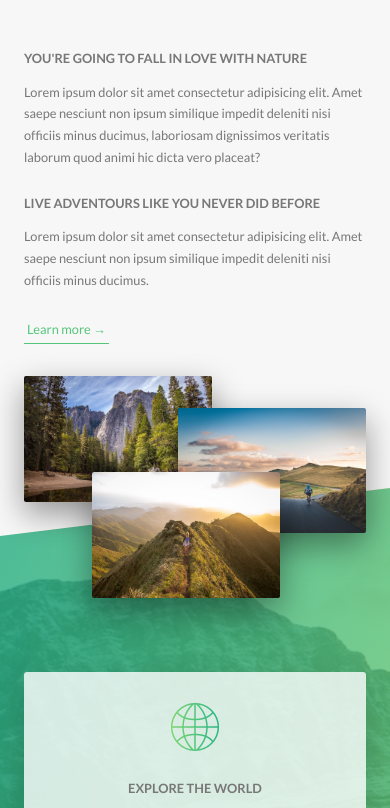
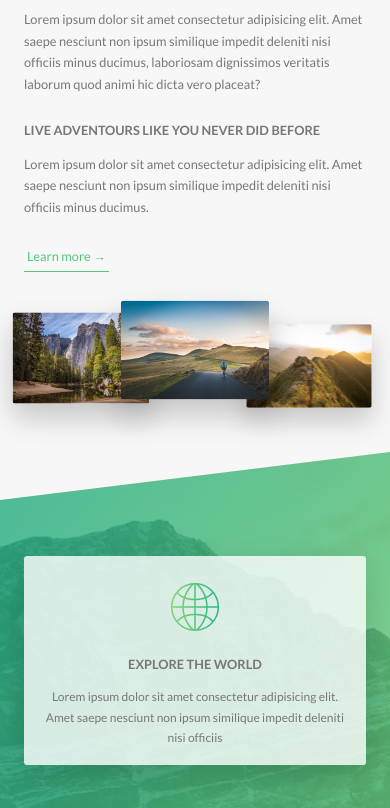
Before and after one commit to eddyc0de/nanotours, a website: page index.html in a window 390 px wide. Shown: the part 926-1734 px from the top of the page. Drawn offline with Linux system fonts and the light colour scheme; files that its build step writes are made by us from their sources.

Commit message:
Add layout about and features sections responsiveness

```diff
--- a/sass/base/_utilities.scss
+++ b/sass/base/_utilities.scss
@@ -2,9 +2,21 @@
 
 .u-margin-bottom-small {margin-bottom: 1.5rem !important;}
 
-.u-margin-bottom-medium {margin-bottom: 4rem !important;}
+.u-margin-bottom-medium {
+	margin-bottom: 4rem !important;
 
-.u-margin-bottom-big {margin-bottom: 8rem !important;}
+	@include respond(tab-port) {
+		margin-bottom: 3rem !important;
+	}
+}
+
+.u-margin-bottom-big {
+	margin-bottom: 8rem !important;
+
+	@include respond(tab-port) {
+		margin-bottom: 5rem !important;
+	}
+}
 
 .u-margin-top-big {margin-top: 8rem !important;}
 
--- a/sass/components/_composition.scss
+++ b/sass/components/_composition.scss
@@ -9,17 +9,41 @@
 		transition: all .2s;
 		outline-offset: 2rem;
 
+		@include respond(tab-port) {
+			float: left;
+			position: relative;
+			width: 33.33333333%;
+			box-shadow: 0 1.5rem 3em rgba($color-black, .2);
+		}
+
 		&--p1 {
 			left: 0;
 			top: -2rem;
+
+			@include respond(tab-port) {
+				top: 0;
+				transform: scale(1.2);
+			}
 		}
 		&--p2 {
 			right: 0;
 			top: 2rem;
+
+			@include respond(tab-port) {
+				top: -1rem;
+				transform: scale(1.3);
+				z-index: 100;
+			}
 		}
 		&--p3 {
 			left: 20%;
 			top: 10rem;
+
+			@include respond(tab-port) {
+				left: 0;
+				top: 1rem;
+				transform: scale(1.1);
+			}
 		}
 
 		&:hover {
--- a/sass/components/_feature-box.scss
+++ b/sass/components/_feature-box.scss
@@ -6,6 +6,10 @@
 	border-radius: 3px;
 	box-shadow: 0 1.5rem 4rem rgba($color-black, .15);
 	transition: transform .3s;
+
+	@include respond(tab-port) {
+		padding: 2rem;
+	}
 
 	&:hover {
 		transform: translateY(-1.5rem) scale(1.03);
@@ -20,5 +24,9 @@
 		-webkit-background-clip: text;
 		color: transparent;
 		/**/
+
+		@include respond(tab-port) {
+			margin-bottom: 0;
+		}
 	}
 }
--- a/sass/layouts/_footer.scss
+++ b/sass/layouts/_footer.scss
@@ -11,6 +11,10 @@
 	&__logo-box {
 		text-align: center;
 		margin-bottom: 8rem;
+
+		@include respond(tab-port) {
+			margin-bottom: 6rem;
+		}
 	}
 
 	&__logo {
--- a/sass/layouts/_navigation.scss
+++ b/sass/layouts/_navigation.scss
@@ -22,8 +22,8 @@
 		}
 
 		@include respond(phone) {
-			top: 3.5rem;
-			right: 3.5rem;
+			top: 3rem;
+			right: 3rem;
 		}
 	}
 
--- a/sass/pages/_home.scss
+++ b/sass/pages/_home.scss
@@ -1,7 +1,11 @@
 .section-about {
 	background-color: $color-gray-light-1;
 	padding: 25rem 0;
-	margin-top: -20rem;
+	margin-top: -20vh;
+
+	@include respond(tab-port) {
+		padding: 20rem 0;
+	}
 }
 
 .section-features {
@@ -14,22 +18,38 @@
 	& > * {
 		transform: skewY(7deg);
 	}
+
+	@include respond(tab-port) {
+		padding: 10rem 0;
+	}
 }
 
 .section-tours {
 	background-color: $color-gray-light-1;
 	padding: 25rem 0 15rem 0;
 	margin-top: -10rem;
+
+	@include respond(tab-port) {
+		padding: 20rem 0 10rem 0;
+	}
 }
 
 .section-stories {
 	position: relative;
 	padding: 15rem 0;
+
+	@include respond(tab-port) {
+		padding: 10rem 0;
+	}
 }
 
 .section-book {
 	padding: 15rem 0;
 	background-image: linear-gradient(to right bottom, $color-primary-light, $color-primary-dark);
+
+	@include respond(tab-port) {
+		padding: 10rem 0;
+	}
 }
 
 .book {
```
Also changed, not shown: css/style.css.
